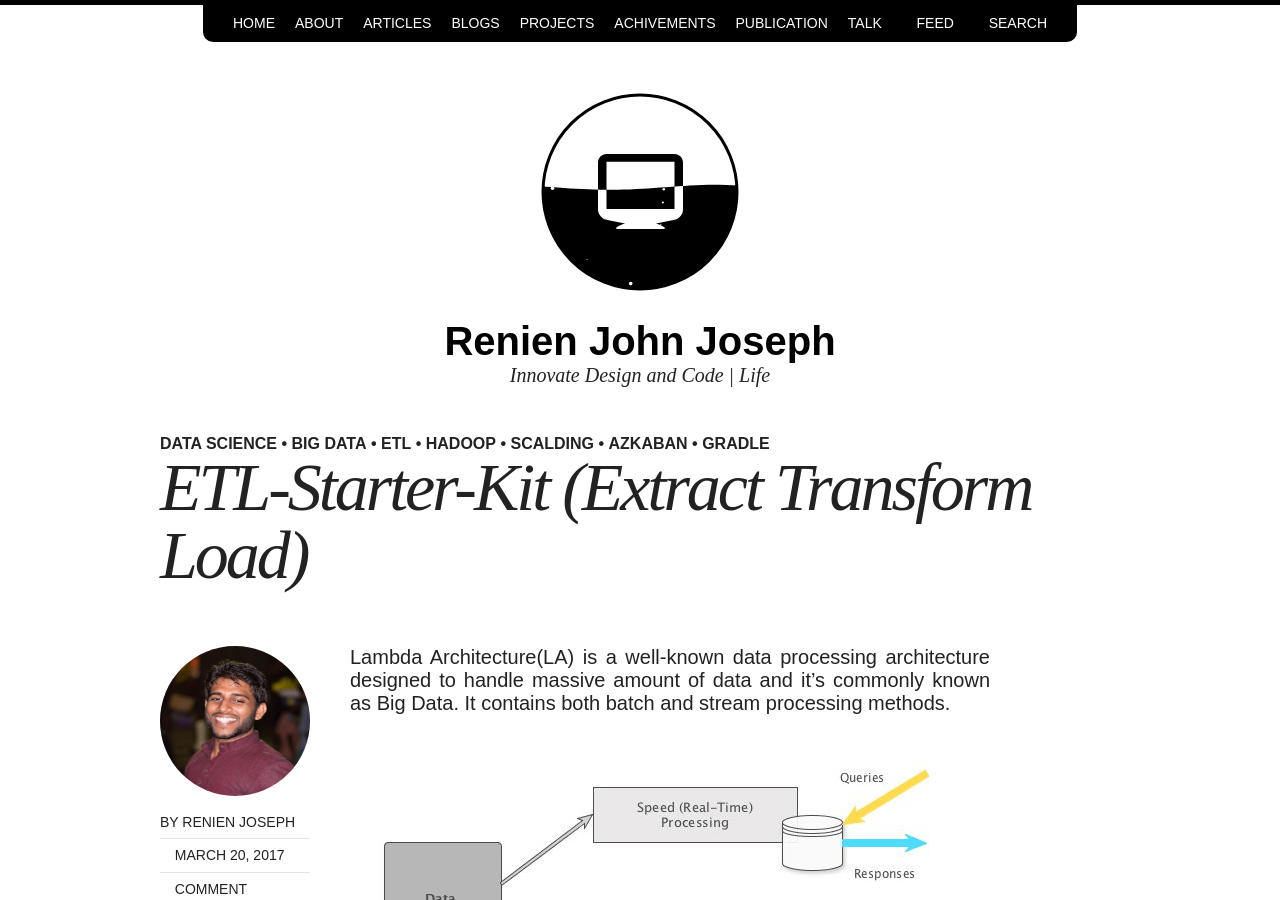
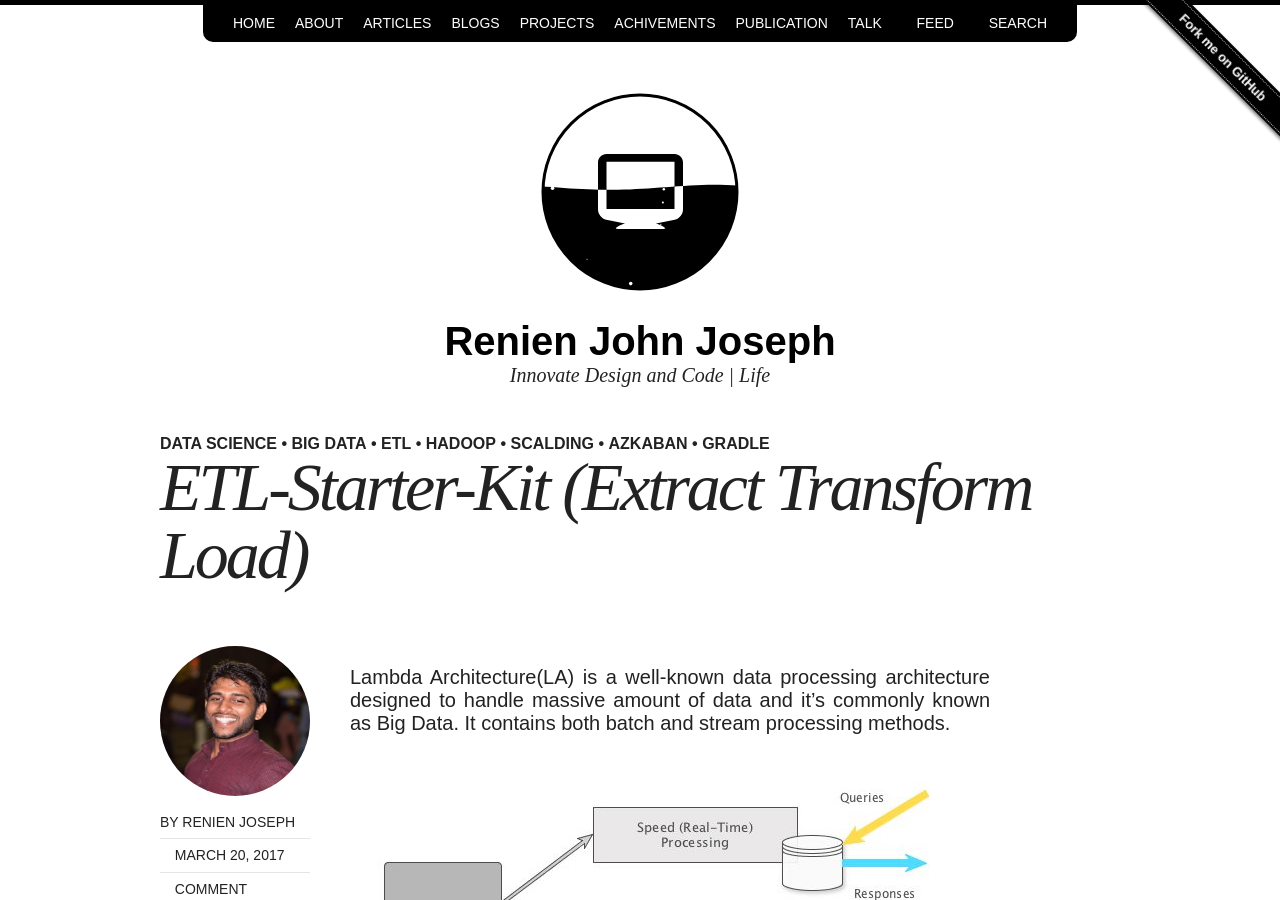
Before and after one commit to Renien/Renien.github.io, a Jekyll site: the page built from _posts/articles/2017-03-20-etl-starter-kit.md, in a window 1280 px wide and 900 px high. Built offline with Jekyll 4.4.1, drawn with Linux system fonts in a browser that asks for light colours; nearby versions of some CDN libraries; comment, search, counter and statistics services are not loaded.

Commit message:
updated more content for etl-starter-kit blog

```diff
--- a/_posts/articles/2017-03-20-etl-starter-kit.md
+++ b/_posts/articles/2017-03-20-etl-starter-kit.md
@@ -13,6 +13,8 @@
 share: true
 ---
 
+<div class="github-fork-ribbon" style="position: absolute;padding: 2px 0;background-color: #000;background-image: linear-gradient(to bottom, rgba(0, 0, 0, 0), rgba(0, 0, 0, 0.15));-webkit-box-shadow: 0 2px 3px 0 rgba(0, 0, 0, 0.5);-moz-box-shadow: 0 2px 3px 0 rgba(0, 0, 0, 0.5);box-shadow: 0 2px 3px 0 rgba(0, 0, 0, 0.5);z-index: 9999;pointer-events: auto;top: 42px;right: -43px;-webkit-transform: rotate(45deg);-moz-transform: rotate(45deg);-ms-transform: rotate(45deg);-o-transform: rotate(45deg);transform: rotate(45deg);"><a href="https://github.com/Renien/ETL-Starter-Kit" style="font: 700 13px &quot;Helvetica Neue&quot;, Helvetica, Arial, sans-serif;color: #fff;text-decoration: none;text-shadow: 0 -1px rgba(0, 0, 0, 0.5);text-align: center;width: 200px;line-height: 20px;display: inline-block;padding: 2px 0;border-width: 1px 0;border-style: dotted;border-color: rgba(255, 255, 255, 0.7);">Fork me on GitHub</a></div>
+
 Lambda Architecture(LA) is a well-known data processing architecture designed to handle massive amount of data and it’s commonly known as Big Data. It contains both batch and stream processing methods.
 
 <figure style="text-align: center;">
@@ -21,7 +23,11 @@
 
 When I started my journey in Data Science to process massive data came across an excellent book,
 
-> “Big Data Principles and best practices of scalable real-time data systems by [Nathan Marz](https://github.com/Renien/ETL-Starter-Kit){:target="_blank"} and James Warren.”
+<figure style="text-align: center;">
+	<a href="/articles/big-data-book.jpeg"><img src="/articles/big-data-book.jpeg" alt="image" ></a>
+</figure>
+
+> “Big Data Principles and best practices of scalable real-time data systems by [Nathan Marz](https://twitter.com/nathanmarz){:target="_blank"} and James Warren.”
 
 I recommend to read this book for all Big Data/Data Science developers.
 
```
Also changed, not shown: articles/big-data-book.jpeg (added).
